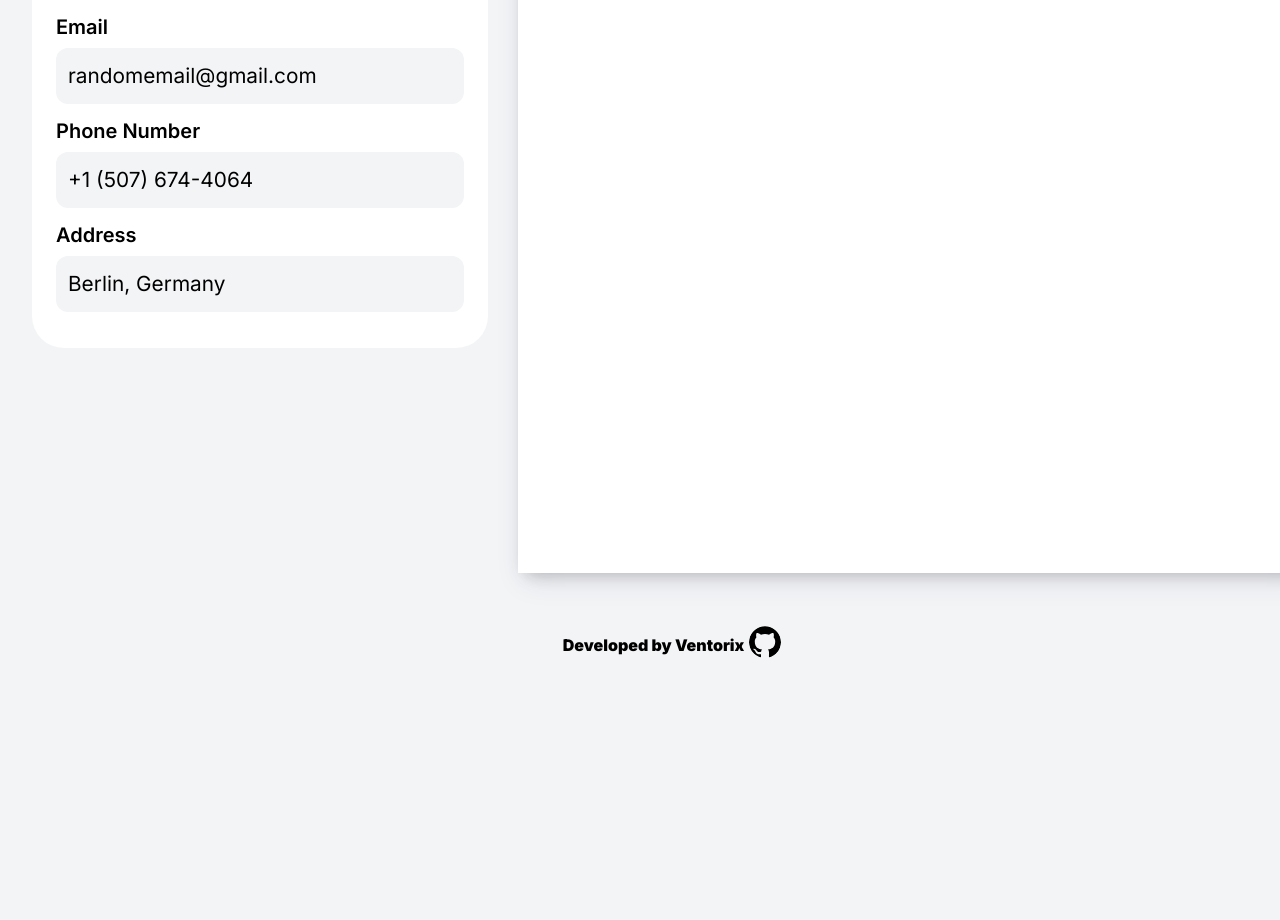
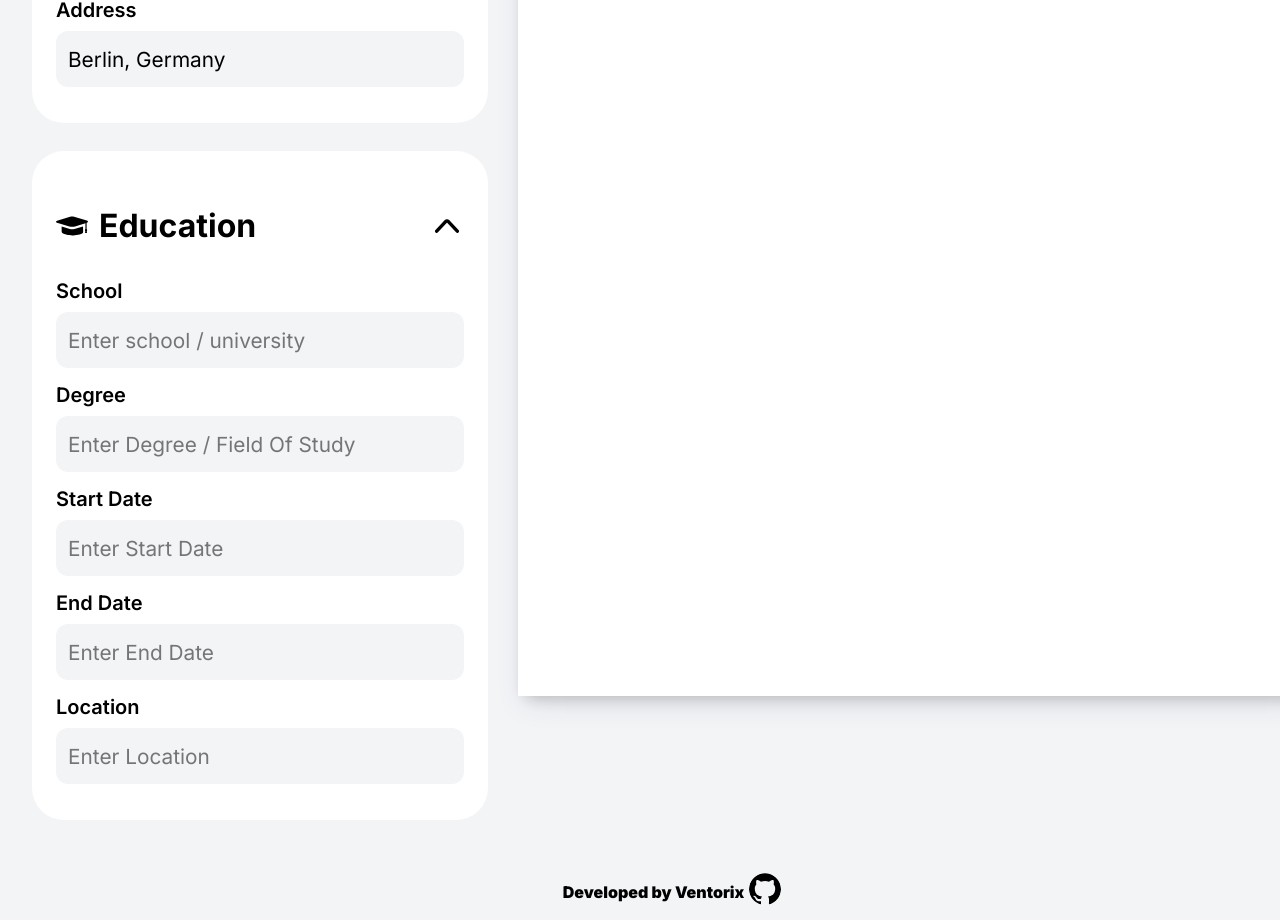
Before and after one commit to Ventorix/React-CV-App, a React (Vite) app: page / in a window 1280 px wide. Shown: the part 582-1502 px from the top of the page. Before the commit the page ends 1255 px from the top, so only its background shows below. Built offline with nearby package versions, Linux system fonts and the light colour scheme.

Commit message:
Added education section for sidebar

```diff
--- a/src/App.jsx
+++ b/src/App.jsx
@@ -6,11 +6,23 @@ import Footer from './components/Footer';
 
 function App() {
 	const [info, setInfo] = useState({ name: '', email: '', phone: '', location: '' });
+	const [educationInfo, setEducationInfo] = useState({
+		school: '',
+		degree: '',
+		startDate: '',
+		endDate: '',
+		schoolLocation: '',
+	});
 
 	return (
 		<Wrapper>
-			<Sidebar setInfo={setInfo} info={info} />
-			<Resume info={info} />
+			<Sidebar
+				setInfo={setInfo}
+				info={info}
+				educationInfo={educationInfo}
+				setEducationInfo={setEducationInfo}
+			/>
+			<Resume info={info} educationInfo={educationInfo} />
 			<Footer />
 		</Wrapper>
 	);
--- a/src/UI/svg/svg.jsx
+++ b/src/UI/svg/svg.jsx
@@ -26,6 +26,12 @@ export const SmallSVG = styled.img`
 	margin-right: 5px;
 `;
 
+export const MediumSVG = styled.img`
+	height: 32px;
+	width: 32px;
+	margin-right: 5px;
+`;
+
 export const ArrowSVG = styled(SmallSVG)`
 	height: 24px;
 	width: 24px;
--- a/src/components/Form.jsx
+++ b/src/components/Form.jsx
@@ -4,7 +4,7 @@ import InputList from './InputList';
 function Form(props) {
 	return (
 		<StyledForm>
-			<InputList inputInfoObj={props.inputInfoObj} setInfo={props.setInfo} info={props.info} />
+			<InputList InfoObj={props.InfoObj} setInfo={props.setInfo} info={props.info} />
 		</StyledForm>
 	);
 }
--- a/src/components/InfoSection.jsx
+++ b/src/components/InfoSection.jsx
@@ -5,14 +5,16 @@ import SectionTitle from './SectionTitle';
 
 function InfoSection(props) {
 	const [isOpen, setOpen] = useState(true);
+
 	return (
 		<StyledSection>
-			<SectionTitle isOpen={isOpen} setOpen={setOpen} />
-			{isOpen ? (
-				<Form info={props.info} setInfo={props.setInfo} inputInfoObj={props.inputInfoObj} />
-			) : (
-				''
-			)}
+			<SectionTitle
+				isOpen={isOpen}
+				setOpen={setOpen}
+				sectionImgPath={props.sectionImgPath}
+				sectionTitle={props.sectionTitle}
+			/>
+			{isOpen ? <Form info={props.info} setInfo={props.setInfo} InfoObj={props.InfoObj} /> : ''}
 		</StyledSection>
 	);
 }
--- a/src/components/InputList.jsx
+++ b/src/components/InputList.jsx
@@ -3,12 +3,12 @@ import InputBlock from './InputBlock';
 function InputList(props) {
 	return (
 		<>
-			{props.inputInfoObj.propertyArr.map((item, i) => {
+			{props.InfoObj.propertyArr.map((item, i) => {
 				return (
 					<InputBlock
-						labelTextArr={props.inputInfoObj.labelTextArr[i]}
-						placeholderTextArr={props.inputInfoObj.placeholderTextArr[i]}
-						propertyArr={props.inputInfoObj.propertyArr[i]}
+						labelTextArr={props.InfoObj.labelTextArr[i]}
+						placeholderTextArr={props.InfoObj.placeholderTextArr[i]}
+						propertyArr={props.InfoObj.propertyArr[i]}
 						setInfo={props.setInfo}
 						info={props.info}
 						key={i}
--- a/src/components/SectionTitle.jsx
+++ b/src/components/SectionTitle.jsx
@@ -1,12 +1,12 @@
 import { StyledSectionTitle, StyledTitle } from './styled_components/editSidebarStyles';
-import { ArrowSVG } from '../UI/svg/svg';
+import { ArrowSVG, MediumSVG } from '../UI/svg/svg';
 
-function SectionTitle({ isOpen, setOpen }) {
+function SectionTitle({ isOpen, setOpen, sectionTitle, sectionImgPath }) {
 	return (
 		<StyledSectionTitle onClick={() => setOpen((p) => !p)}>
 			<StyledTitle>
-				<img src='../src/assets/contacts.svg' alt='Contacts'></img>
-				<h2 style={{ fontSize: '2rem' }}>Personal Details</h2>
+				<MediumSVG src={sectionImgPath} alt='Section img'></MediumSVG>
+				<h2 style={{ fontSize: '2rem' }}>{sectionTitle}</h2>
 			</StyledTitle>
 			{isOpen ? (
 				<ArrowSVG className='open' src='../src/assets/arrow.svg' alt='arrow'></ArrowSVG>
--- a/src/components/Sidebar.jsx
+++ b/src/components/Sidebar.jsx
@@ -3,9 +3,9 @@ import TemplateBlock from './TemplateBlock';
 import InfoSection from './InfoSection';
 
 function Sidebar(props) {
-	const inputInfoObj = {
+	const contactsInfoObj = {
 		labelTextArr: ['Full name', 'Email', 'Phone Number', 'Address'],
-		propertyArr: ['name', 'email', 'phone', 'location'],
+		propertyArr: Object.keys(props.info),
 		placeholderTextArr: [
 			'First and last name',
 			'Enter email',
@@ -14,11 +14,43 @@ function Sidebar(props) {
 		],
 	};
 
+	const educationInfoObj = {
+		labelTextArr: ['School', 'Degree', 'Start Date', 'End Date', 'Location'],
+		propertyArr: Object.keys(props.educationInfo),
+		placeholderTextArr: [
+			'Enter school / university',
+			'Enter Degree / Field Of Study',
+			'Enter Start Date',
+			'Enter End Date',
+			'Enter Location',
+		],
+	};
+
+	const sectionTitlesArr = ['Personal Details', 'Education', 'Experience'];
+	const sectionImgPathsArr = [
+		'../src/assets/contacts.svg',
+		'../src/assets/education.svg',
+		'../src/assets/briefcase.svg',
+	];
+
 	return (
 		<StyledSidebar>
 			<StyledFormContainer>
 				<TemplateBlock setInfo={props.setInfo} />
-				<InfoSection info={props.info} setInfo={props.setInfo} inputInfoObj={inputInfoObj} />
+				<InfoSection
+					info={props.info}
+					setInfo={props.setInfo}
+					InfoObj={contactsInfoObj}
+					sectionTitle={sectionTitlesArr[0]}
+					sectionImgPath={sectionImgPathsArr[0]}
+				/>
+				<InfoSection
+					info={props.educationInfo}
+					setInfo={props.setEducationInfo}
+					InfoObj={educationInfoObj}
+					sectionTitle={sectionTitlesArr[1]}
+					sectionImgPath={sectionImgPathsArr[1]}
+				/>
 			</StyledFormContainer>
 		</StyledSidebar>
 	);
--- a/src/components/styled_components/editSidebarStyles.jsx
+++ b/src/components/styled_components/editSidebarStyles.jsx
@@ -58,5 +58,7 @@ export const StyledSectionTitle = styled.div`
 
 export const StyledTitle = styled.div`
 	display: flex;
+	justify-content: space-between;
+	align-items: center;
 	gap: 6px;
 `;
--- a/src/components/styled_components/resumeStyles.jsx
+++ b/src/components/styled_components/resumeStyles.jsx
@@ -6,6 +6,8 @@ export const StyledResumeContainer = styled.div`
 		0 8px 16px -8px rgba(0, 0, 0, 0.25);
 	height: 29.7cm;
 	width: 21cm;
+	position: sticky;
+	top: 20px;
 `;
 
 export const StyledResume = styled.div`
@@ -13,8 +15,6 @@ export const StyledResume = styled.div`
 	display: grid;
 	height: 100%;
 	width: 100%;
-	position: sticky;
-	top: 0;
 	grid-template-rows: auto 1fr;
 `;
 
```
